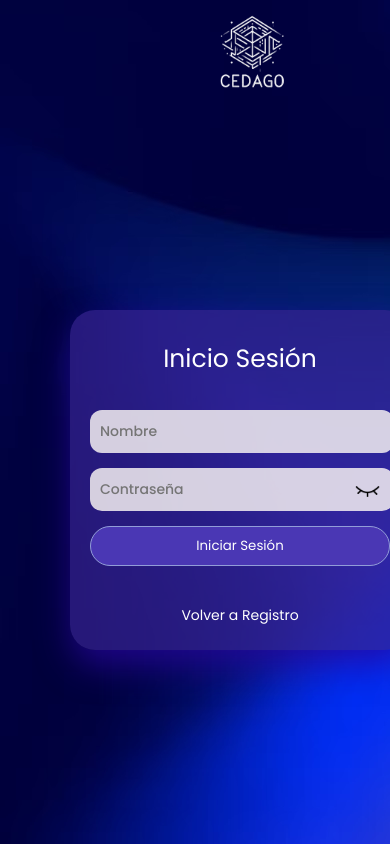
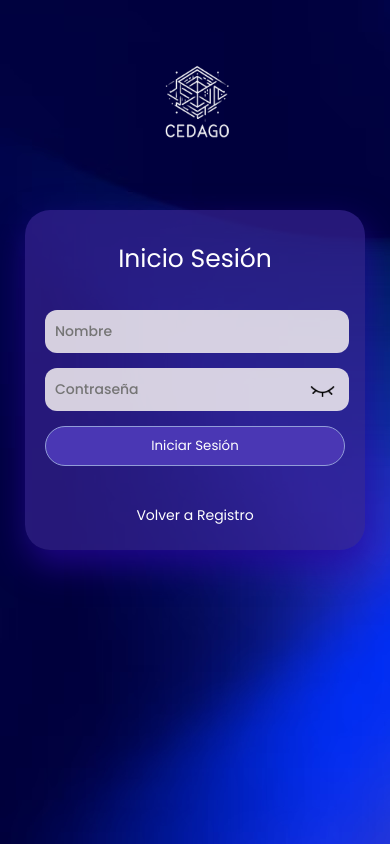
Before and after one commit to Daniel0611CN/Daniel0611CN.github.io, a website: page HTML/iniciosesion.html in a window 390 px wide. Drawn offline with Linux system fonts and the light colour scheme; some packages are replaced by stand-ins of ours; a script that the page names is missing.

Commit message:
Update iniciosesion.css

```diff
--- a/CSS/iniciosesion.css
+++ b/CSS/iniciosesion.css
@@ -177,3 +177,13 @@ label {
     margin-left: 200px;
   }
 }
+@media screen and (max-width: 650px) {
+  main {
+    margin-left: -95px;
+    margin-top: -100px;
+  }
+  .a {
+    margin-left: 145px;
+    margin-top: 0px;
+  }
+}
```
